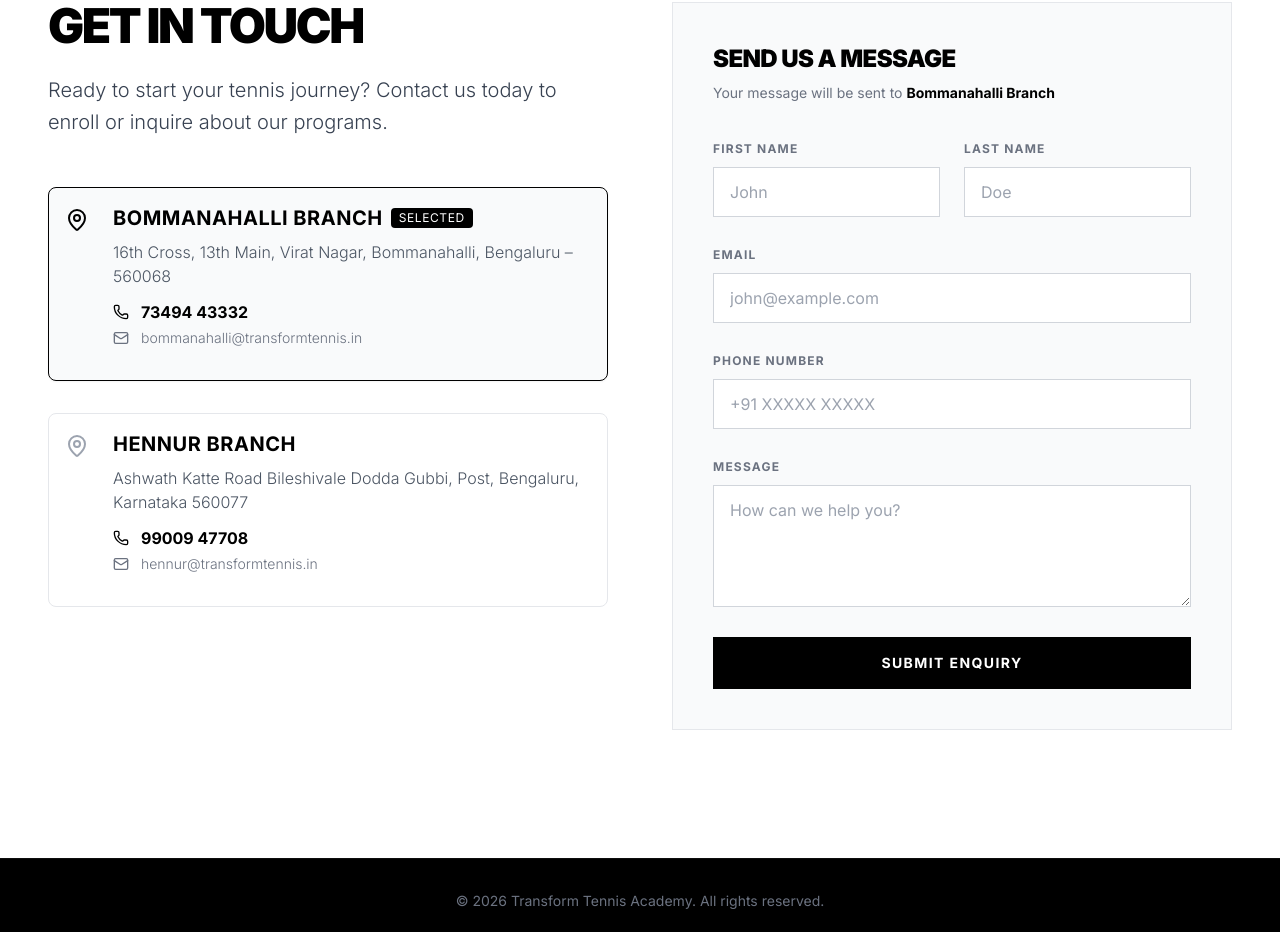
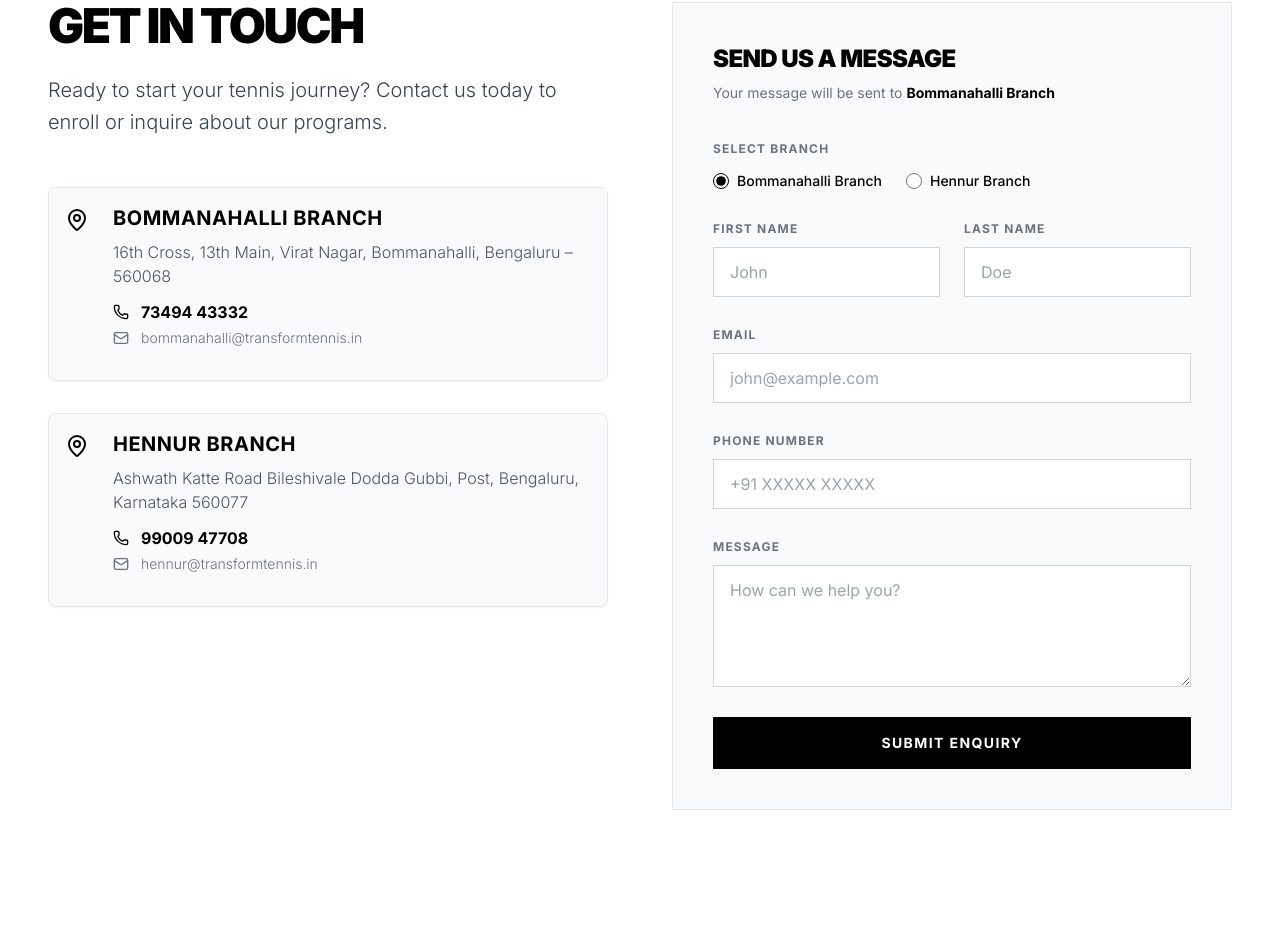
Before and after one commit to Basava808/Transform-Academy, a Next.js app: page / in a window 1280 px wide. Shown: the part 7420-8352 px from the top of the page. Built offline with nearby package versions, Linux system fonts and the light colour scheme.

Commit message:
Update Contact section to use radio buttons and make location cards non-selectable

```diff
--- a/components/sections/Contact.tsx
+++ b/components/sections/Contact.tsx
@@ -59,24 +59,16 @@
 
             <div className="space-y-8">
               {LOCATIONS.map((loc) => (
-                <button
+                <div
                   key={loc.id}
-                  onClick={() => setSelectedLocation(loc.id)}
-                  className={`w-full flex items-start space-x-6 border pb-8 pt-4 px-4 rounded-lg transition-all text-left ${
-                    selectedLocation === loc.id
-                      ? "border-black bg-gray-50 shadow-sm"
-                      : "border-gray-200 hover:bg-gray-50"
-                  }`}
+                  className="w-full flex items-start space-x-6 border pb-8 pt-4 px-4 rounded-lg transition-all text-left border-gray-200 bg-gray-50 shadow-sm"
                 >
-                  <div className={`mt-1 transition-colors ${selectedLocation === loc.id ? "text-black" : "text-gray-400"}`}>
+                  <div className="mt-1 text-black">
                     <MapPin className="w-6 h-6" />
                   </div>
                   <div>
                     <h4 className="text-xl font-bold text-black mb-2 uppercase tracking-wide flex items-center gap-2">
                       {loc.name}
-                      {selectedLocation === loc.id && (
-                        <span className="text-xs bg-black text-white px-2 py-0.5 rounded font-normal tracking-wider">SELECTED</span>
-                      )}
                     </h4>
                     <p className="text-gray-600 font-light mb-3">{loc.address}</p>
                     <p className="text-black font-bold flex items-center mb-1">
@@ -86,7 +78,7 @@
                       <Mail className="w-4 h-4 mr-3"/> {loc.email}
                     </p>
                   </div>
-                </button>
+                </div>
               ))}
             </div>
           </div>
@@ -98,6 +90,26 @@
             </p>
 
             <form className="space-y-6" onSubmit={handleSubmit}>
+              {/* Branch Selection Radio Buttons */}
+              <div className="space-y-3 mb-2">
+                <label className="text-xs text-gray-500 font-bold tracking-widest uppercase">Select Branch</label>
+                <div className="flex flex-col sm:flex-row sm:items-center space-y-2 sm:space-y-0 sm:space-x-6">
+                  {LOCATIONS.map((loc) => (
+                    <label key={loc.id} className="flex items-center cursor-pointer">
+                      <input
+                        type="radio"
+                        name="branch"
+                        value={loc.id}
+                        checked={selectedLocation === loc.id}
+                        onChange={(e) => setSelectedLocation(e.target.value)}
+                        className="w-4 h-4 text-black accent-black focus:ring-black border-gray-300"
+                      />
+                      <span className="ml-2 text-sm text-black font-medium">{loc.name}</span>
+                    </label>
+                  ))}
+                </div>
+              </div>
+
               <div className="grid grid-cols-1 md:grid-cols-2 gap-6">
                 <div className="space-y-2">
                   <label className="text-xs text-gray-500 font-bold tracking-widest uppercase">First Name</label>
```
